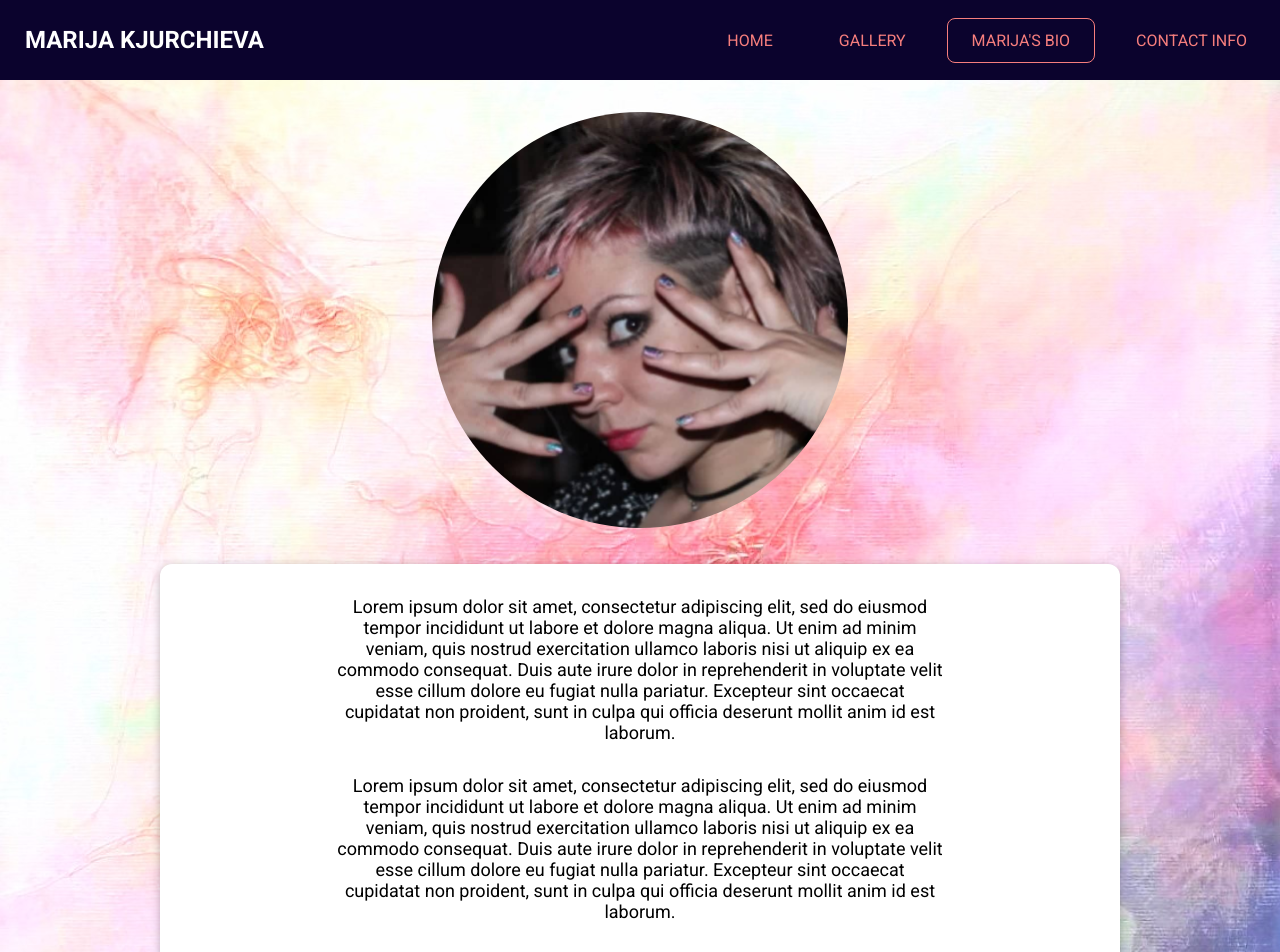
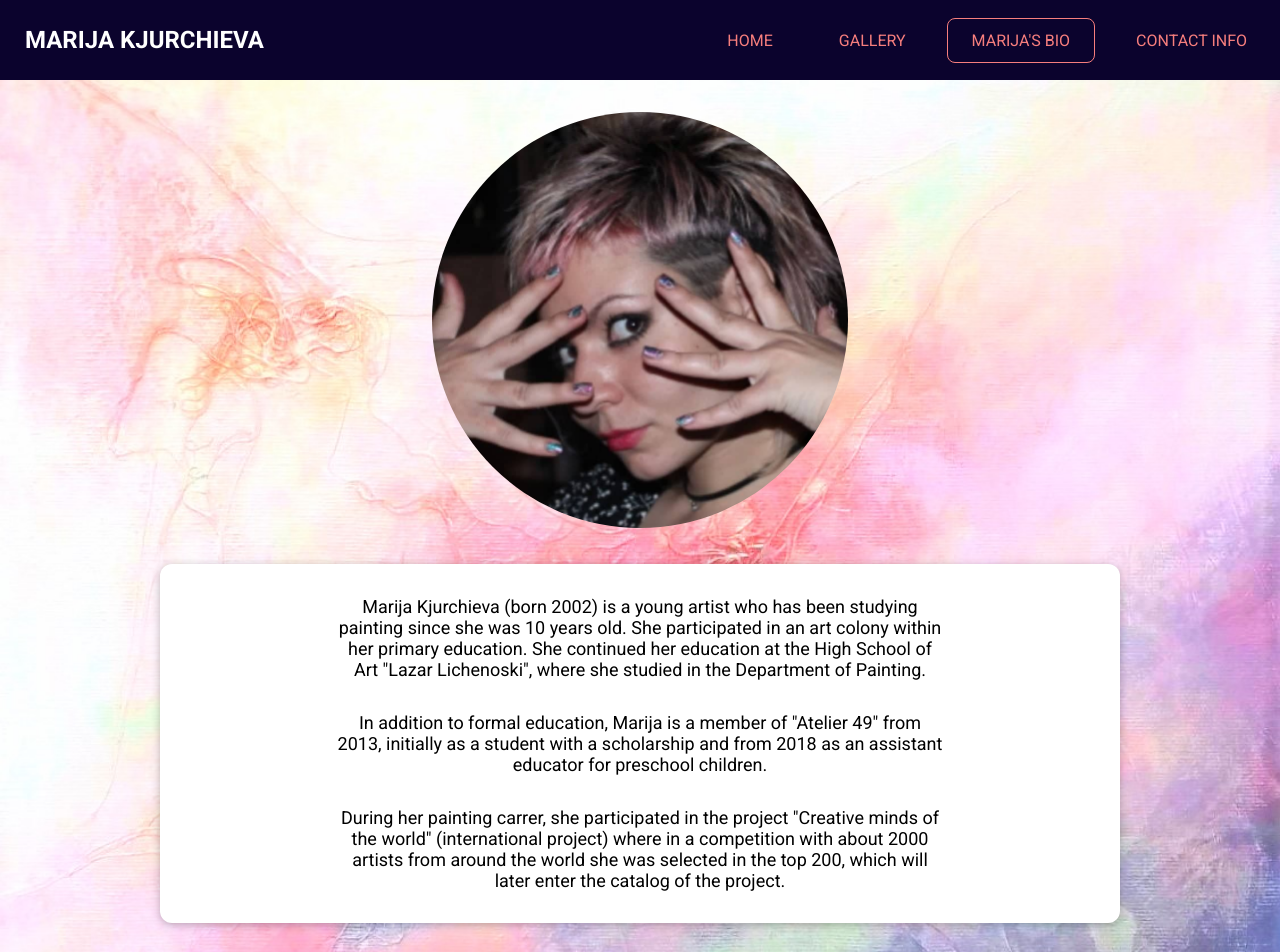
Before and after one commit to teaminova/gallery, a Vue app: page /bio in a window 1280 px wide. Shown: the top 952 px of the page. Built offline with nearby package versions, Linux system fonts and the light colour scheme.

Commit message:
Updated paragraphs in bio

```diff
--- a/src/pages/bio/BioPage.vue
+++ b/src/pages/bio/BioPage.vue
@@ -12,31 +12,21 @@
   <section class="biography">
     <base-card>
       <p>
-        Lorem ipsum dolor sit amet, consectetur adipiscing elit,
-        sed do eiusmod tempor incididunt ut labore et dolore magna aliqua.
-        Ut enim ad minim veniam, quis nostrud exercitation ullamco laboris
-        nisi ut aliquip ex ea commodo consequat. Duis aute irure dolor in reprehenderit
-        in voluptate velit esse cillum dolore eu fugiat nulla pariatur.
-        Excepteur sint occaecat cupidatat non proident,
-        sunt in culpa qui officia deserunt mollit anim id est laborum.
+        Marija Kjurchieva (born 2002) is a young artist
+        who has been studying painting since she was 10 years old.
+        She participated in an art colony within her primary education.
+        She continued her education at the High School of Art "Lazar Lichenoski",
+        where she studied in the Department of Painting.
       </p>
       <p>
-        Lorem ipsum dolor sit amet, consectetur adipiscing elit,
-        sed do eiusmod tempor incididunt ut labore et dolore magna aliqua.
-        Ut enim ad minim veniam, quis nostrud exercitation ullamco laboris
-        nisi ut aliquip ex ea commodo consequat. Duis aute irure dolor in reprehenderit
-        in voluptate velit esse cillum dolore eu fugiat nulla pariatur.
-        Excepteur sint occaecat cupidatat non proident,
-        sunt in culpa qui officia deserunt mollit anim id est laborum.
+        In addition to formal education,
+        Marija is a member of "Atelier 49" from 2013, initially as a student with a scholarship
+        and from 2018 as an assistant educator for preschool children.
       </p>
       <p>
-        Lorem ipsum dolor sit amet, consectetur adipiscing elit,
-        sed do eiusmod tempor incididunt ut labore et dolore magna aliqua.
-        Ut enim ad minim veniam, quis nostrud exercitation ullamco laboris
-        nisi ut aliquip ex ea commodo consequat. Duis aute irure dolor in reprehenderit
-        in voluptate velit esse cillum dolore eu fugiat nulla pariatur.
-        Excepteur sint occaecat cupidatat non proident,
-        sunt in culpa qui officia deserunt mollit anim id est laborum.
+        During her painting carrer, she participated in the project "Creative minds of the world"
+        (international project) where in a competition with about 2000 artists from around the world
+        she was selected in the top 200, which will later enter the catalog of the project.
       </p>
     </base-card>
   </section>
```
